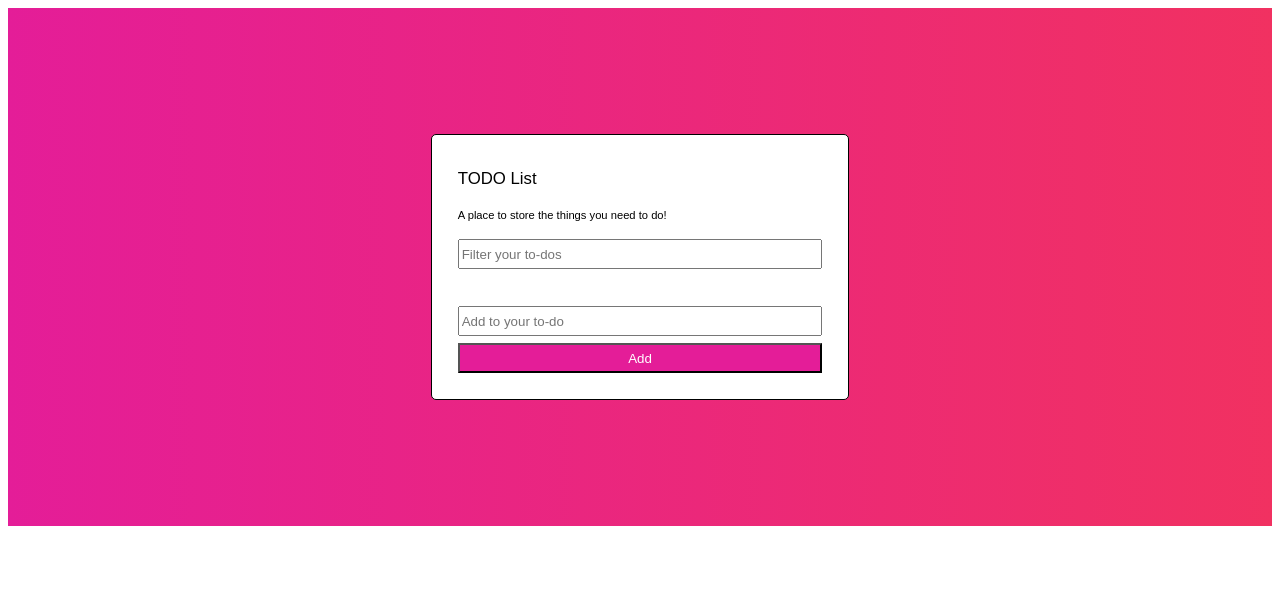
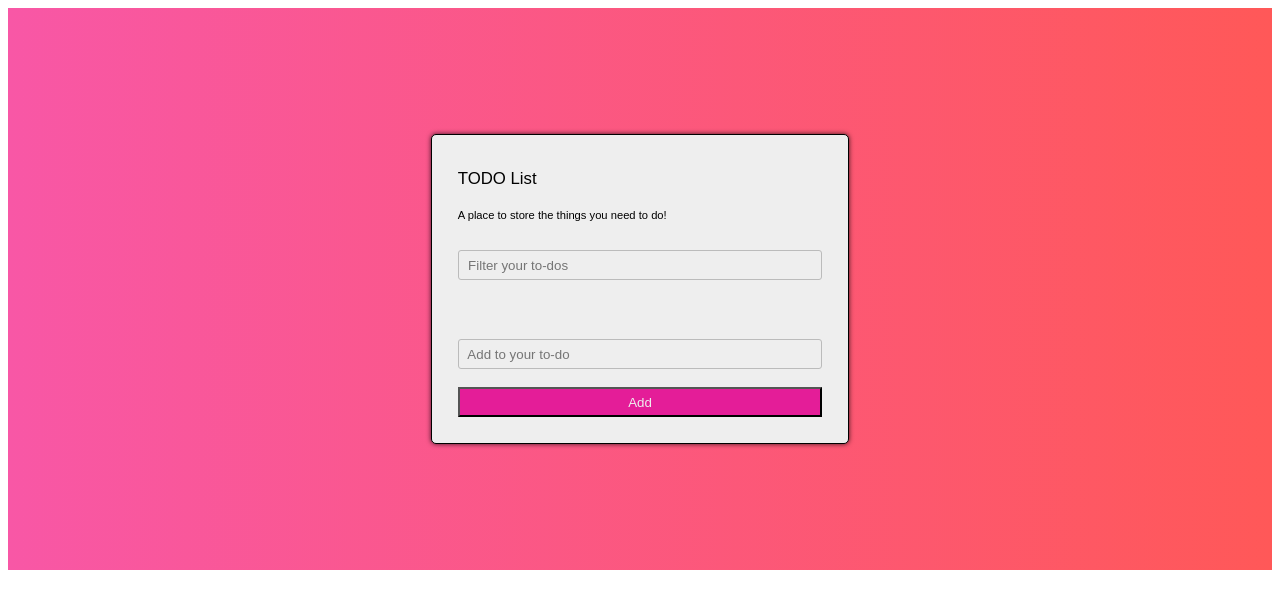
Before and after one commit to josh-klimaszewski/angularLabOne, a plain HTML site: page index.html in a window 1280 px wide. Drawn offline with nearby package versions, Linux system fonts and the light colour scheme.

Commit message:
css styles

```diff
--- a/style.css
+++ b/style.css
@@ -1,6 +1,6 @@
 * {
    box-sizing: border-box;
-   font-family: Arial, Helvetica, sans-serif;
+
 
 
 }
@@ -8,7 +8,10 @@ main {
     margin: 0 auto;
     display: flex;
     justify-content: center;
-    background: linear-gradient(to right, #e41d98, #f13161)
+    background: linear-gradient(to right, #f857a6, #ff5858);
+    font-family: Open, sans-serif;
+    font-weight: 300;
+
 
 
 }
@@ -22,10 +25,10 @@ main {
     width: 33%;
     height: 60%;
     font-size: 0.70em;
-
+    box-shadow: 0px 0px 5px 0px rgba(0,0,0,0.75);
     border: 1px solid black;
     border-radius: 5px;
-    background-color: white;
+    background-color: #eee;
 }
 ol {
     display: flex;
@@ -40,8 +43,15 @@ li {
 
 }
 input {
-    margin: 2% 0;
+    margin: 5% 0;
     height: 30px;
+    background-color: #eee;
+    border-radius: 3px;
+    border: 1px solid #bbb;
+
+
+
+
 
 
 }
@@ -58,13 +68,16 @@ input {
 .saveButton {
     height: 30px;
     background-color: #e41d98;
-    color: white;
+    color: #eee;
 
 }
 li:hover {
     background-color: lightgrey;
 }
+button:focus, input:focus {
+    outline: 0;
+}
 .saveButton:hover {
-    background-color: #f13161;
+    background-color: #ff0000;
 
 }
```
Also changed, not shown: index.html (+3 -2 lines).
